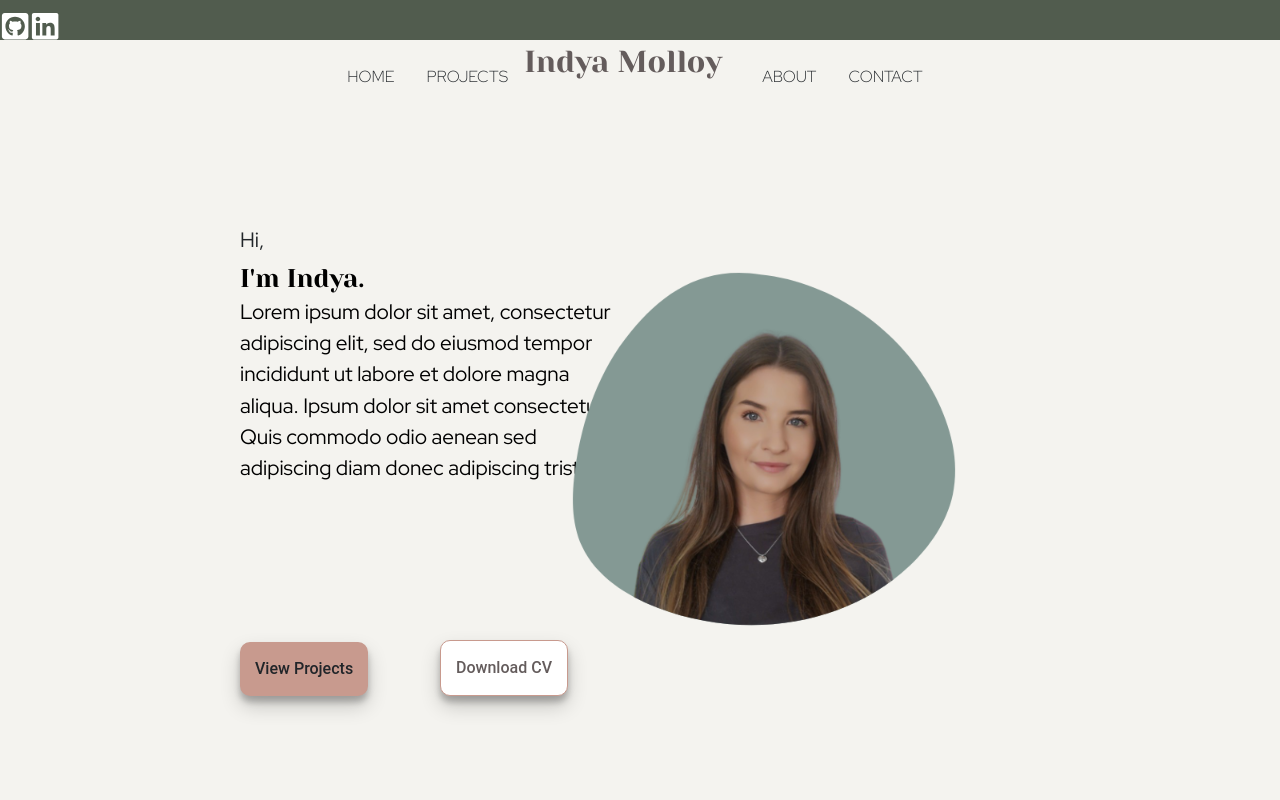
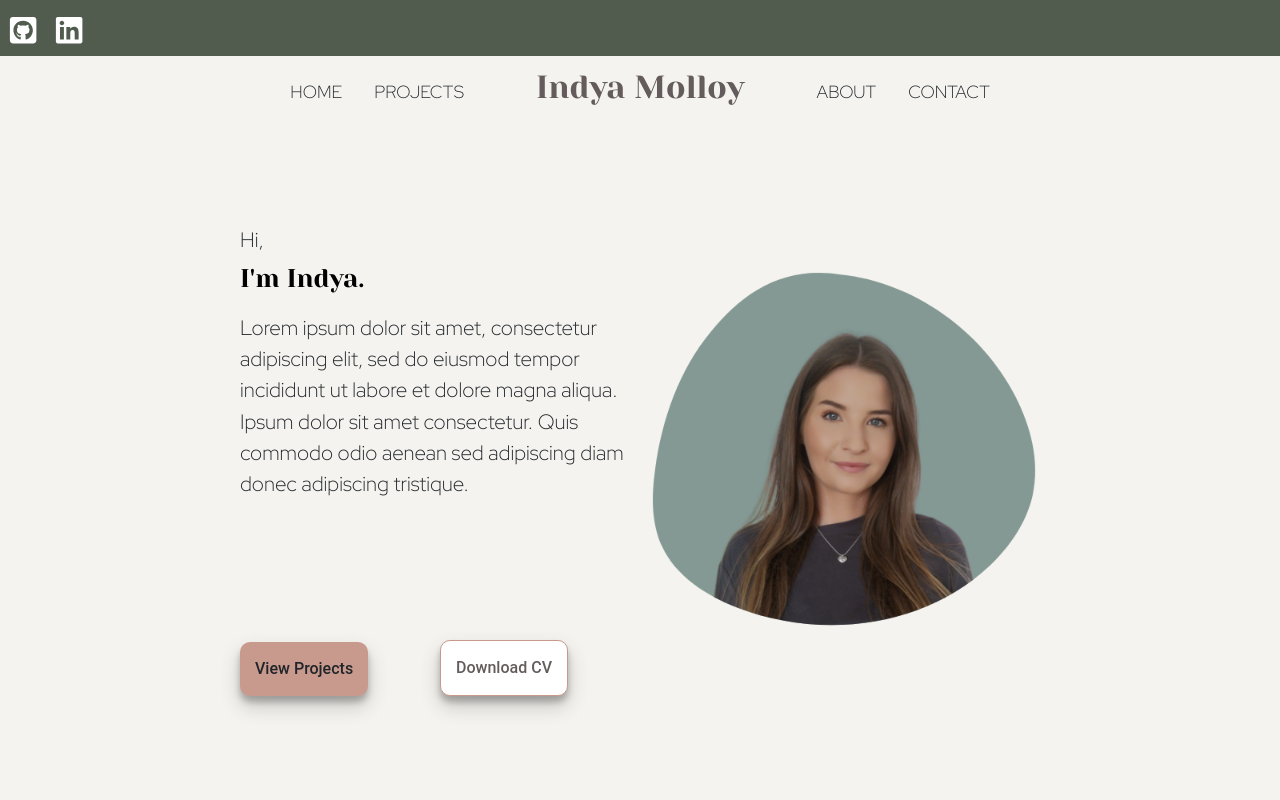
Before and after one commit to indyamolloy/Portfolio, a React (Create React App) app: page / in a window 1280 px wide. Shown: the top 800 px of the page. Built offline with nearby package versions, Linux system fonts and the light colour scheme; a web font is replaced by a local one.

Commit message:
navbar updated

```diff
--- a/src/components/Home/home.module.css
+++ b/src/components/Home/home.module.css
@@ -22,7 +22,7 @@
 .img {
   position: absolute;
   height: 50vh;
-  right: 40vh;
+  right: 30vh;
   top: 30vh;
 }
 
@@ -43,19 +43,20 @@
   top: 28vh;
   font-size: 1.3em;
   font-family: "Red Hat Display", sans-serif;
+  font-weight: 200;
   position: absolute;
 }
 
 .description {
   position: absolute;
-  top: 33vh;
+  top: 35vh;
   left: 30vh;
-  color: rgb(0, 0, 0);
   padding-top: 4vh;
   min-width: 30vw;
   max-width: 10vw;
   font-size: 1.3em;
   font-family: "Red Hat Display", sans-serif;
+  font-weight: 200;
   height: 25vh;
   border-radius: 10px;
 }
--- a/src/components/Navbar/navbar.module.css
+++ b/src/components/Navbar/navbar.module.css
@@ -5,7 +5,7 @@
   display: inline-flex;
   justify-content: center;
   align-items: center;
-  top: 5vh;
+  top: 7vh;
   width: 100%;
   height: 8vh;
   padding: 2vh;
@@ -15,42 +15,31 @@
 
   /* border-bottom: white 0.8px solid; */
 }
-
 .link {
   color: rgb(100, 92, 92);
-  text-decoration: none;
-  font-size: 1em;
+  font-size: 1.1em;
   font-family: "Red Hat Display", sans-serif;
-
   font-weight: 100;
   padding: 2vh;
 }
 
 .link:hover {
-  color: #c89a8e;
-  transition: all 0.2s;
+  color: pink;
+  cursor: pointer;
 }
 .navbarLinks {
   padding: 7vh;
-  font-size: 1.2em;
   position: relative;
   top: -10px;
 }
 
-.socialIcon {
-  font-size: 5ch;
-}
-
-nav {
-  padding-right: 10px;
-}
-
 .name {
   font-family: "Yeseva One", cursive;
-  font-size: 1.9em;
+  font-size: 2em;
   padding-right: 3vh;
   position: relative;
-  top: -10px;
-
+  font-weight: 100;
+  padding: 7vh;
   color: rgb(100, 92, 92);
+  margin-top: 3vh;
 }
--- a/src/components/TopNav/topnav.module.css
+++ b/src/components/TopNav/topnav.module.css
@@ -1,16 +1,18 @@
 .socialIcon {
   font-size: 3ch;
   color: white;
-  margin-top: 1vh;
+  margin: 1vh;
 }
-
+.socialIcon:hover {
+  color: #a96b6b;
+}
 .container {
   background-color: #515c4e;
   display: inline-flex;
   justify-content: flex-start;
   align-items: center;
   width: 100%;
-  height: 5vh;
+  height: 7vh;
   margin: 0;
   position: fixed;
   z-index: 3;
```
